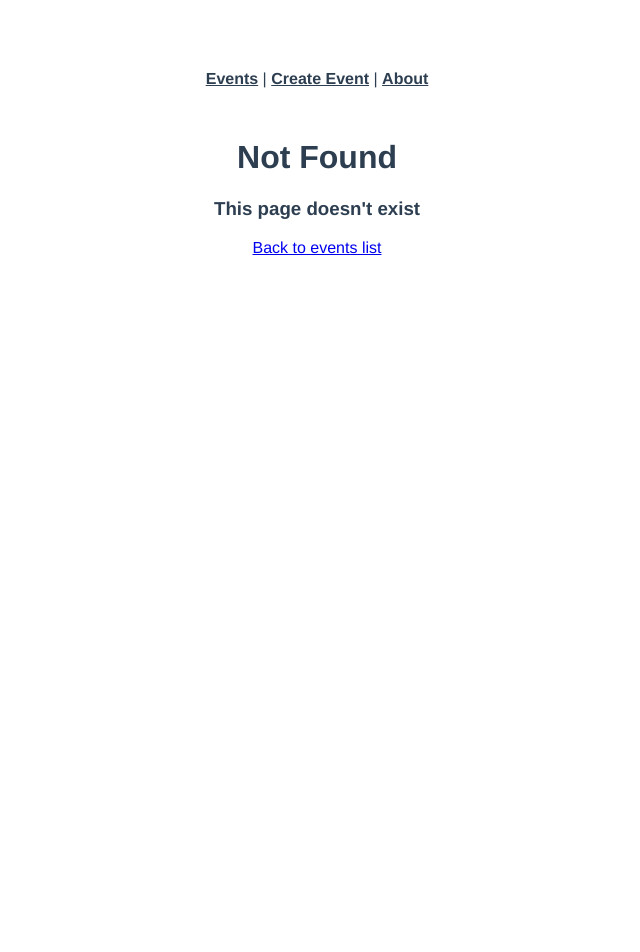
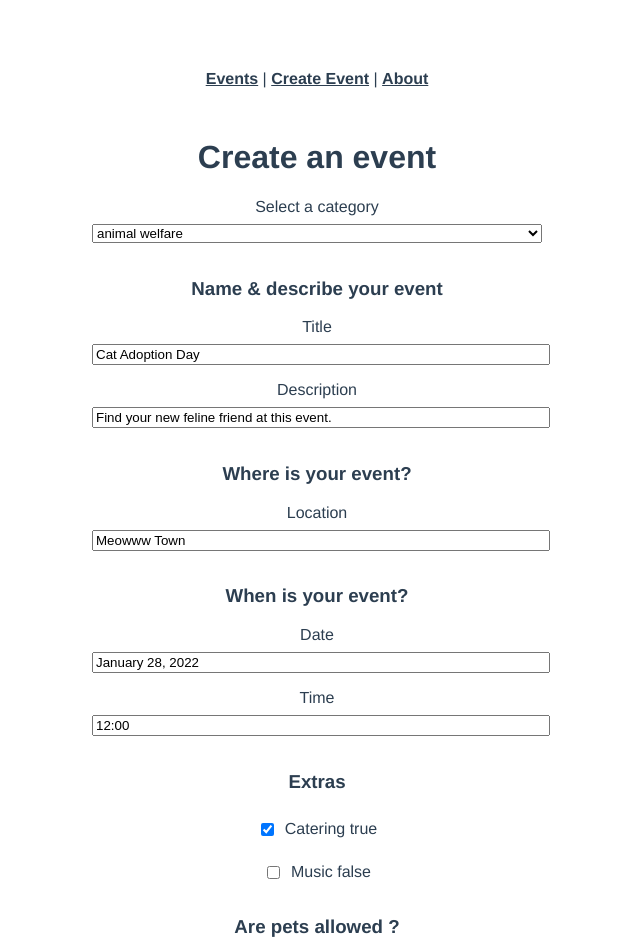
Before and after one commit to GuillFer/agenda, a Vue app: page /event/123/edit in a window 1280 px wide. Before the commit this address had no page. Shown: the top 952 px of the page, without its empty margins (323-963 px from the left). Before the commit the page ends 800 px from the top, so only its background shows below. Built offline with nearby package versions, Linux system fonts and the light colour scheme; data requests are answered from the project's data file.

Commit message:
edit event

```diff
--- a/db.json
+++ b/db.json
@@ -5,14 +5,15 @@
       "category": "animal welfare",
       "title": "Cat Adoption Day",
       "description": "Find your new feline friend at this event.",
-      "location": "Meow Town",
+      "location": "Meowww Town",
       "date": "January 28, 2022",
       "time": "12:00",
       "organizer": "Kat Laydee",
       "extras": {
-        "catering": false,
+        "catering": true,
         "music": false
-      }
+      },
+      "pets": 0
     },
     {
       "id": 456,
--- a/src/router/index.js
+++ b/src/router/index.js
@@ -1,7 +1,7 @@
 import { createRouter, createWebHistory } from 'vue-router'
 import EventList from '../views/EventList.vue'
 import EventDetails from '../views/EventDetails.vue'
-import EventCreate from '../views/EventCreate.vue'
+import EventForm from '../views/EventForm.vue'
 import NotFound from '../views/404.vue'
 
 const routes = [
@@ -25,7 +25,13 @@ const routes = [
   {
     path: '/event/create',
     name: 'EventCreate',
-    component: EventCreate
+    component: EventForm
+  },
+  {
+    path: '/event/:id/edit',
+    name: 'EventEdit',
+    component: EventForm,
+    props: route => ({ id: route.params.id, editing: true })
   },
   {
     path: '/about',
--- a/src/services/EventService.js
+++ b/src/services/EventService.js
@@ -1,7 +1,6 @@
 import axios from 'axios'
 
 const apiClient = axios.create({
-  // baseURL: 'https://my-json-server.typicode.com/GuillFer/agenda/',
   baseURL: 'http://localhost:3000',
   withCredentials: false,
   headers: {
@@ -20,6 +19,9 @@ export default {
   postEvent (event) {
     return apiClient.post('/events/', event)
   },
+  updateEvent (event) {
+    return apiClient.put(`/events/${event.id}`, event)
+  },
   deleteEvent (id) {
     return apiClient.delete(`/events/${id}`)
   }
--- a/src/store/index.js
+++ b/src/store/index.js
@@ -10,6 +10,10 @@ export default createStore({
   mutations: {
     ADD_EVENT (state, event) {
       state.events.push(event)
+    },
+    UPDATE_EVENT (state, event) {
+      const index = state.events.indexOf(event)
+      state.events[index] = event
     },
     DELETE_EVENT (state, event) {
       const index = state.events.indexOf(event)
--- a/src/views/EventDetails.vue
+++ b/src/views/EventDetails.vue
@@ -5,6 +5,7 @@
     <p>{{ event.description }}</p>
     <p v-if="event.extras.catering">Catering</p>
     <p v-if="event.extras.music">Music</p>
+    <router-link :to="{name: 'EventEdit', params: {id: event.id}}">Edit this event</router-link>
   </div>
 </template>
 
--- a/src/views/EventCreate.vue
+++ b/src/views/EventForm.vue
@@ -76,7 +76,12 @@ import { v4 as uuidv4 } from 'uuid'
 import EventService from '@/services/EventService.js'
 
 export default {
-
+  props: {
+    editing: {
+      type: Boolean,
+      default: false
+    }
+  },
   data () {
     return {
       categories: [
@@ -109,29 +114,53 @@ export default {
       ]
     }
   },
+  created () {
+    if (this.editing) {
+      EventService.getEvent(this.$route.params.id)
+        .then(response => {
+          this.event = response.data
+        })
+        .catch(error => {
+          console.log(error)
+          this.$router.push({
+            name: '404Resource',
+            params: { resource: 'event' }
+          })
+        })
+    }
+  },
   methods: {
     sendForm () {
+      if (this.editing) {
+        const event = this.event
+        EventService.updateEvent(event)
+          .then(() => {
+            this.$store.commit('UPDATE_EVENT', event)
+            this.postSuccess('Edited')
+            this.$router.push({ name: 'EventDetails', params: { id: this.event.id } })
+          })
+          .catch((error) => {
+            console.log(error)
+          })
+      } else {
         const event = {
           ...this.event,
           id: uuidv4(),
           organizer: this.$store.state.user
         }
-      console.log(this.event)
         EventService.postEvent(event)
           .then(() => {
             this.$store.commit('ADD_EVENT', event)
-          this.postSuccess()
+            this.postSuccess('Created')
             this.$refs.eventForm.reset()
           })
           .catch((error) => {
             console.log(error)
           })
-      // this.$router.push({
-      //   name: 'EventList'
-      // })
+      }
     },
-    postSuccess () {
-      this.$store.commit('FLASH', 'Created !')
+    postSuccess (postType) {
+      this.$store.commit('FLASH', `${postType} !`)
       setTimeout(() => {
         this.$store.commit('FLASH', null)
       }, 5000)
```
Lines whose indentation alone changed are shown as unchanged.
